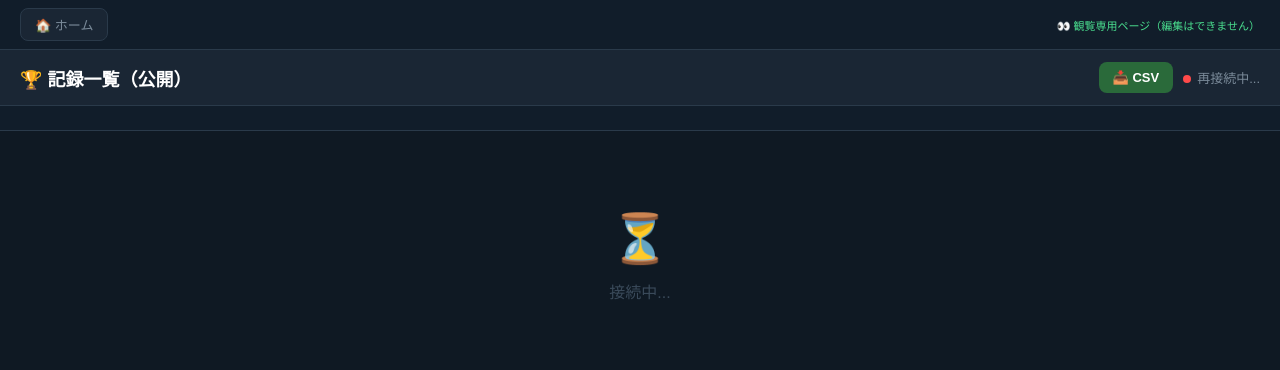
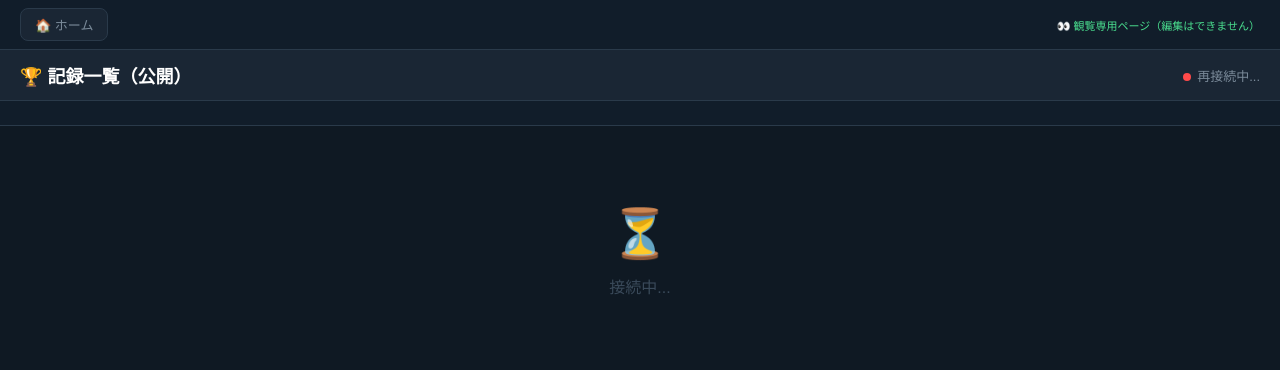
Before and after one commit to giantdiamidov-arch/gym-public-relay, a website: page public/scoreboard.html in a window 1280 px wide. Drawn offline with Linux system fonts and the light colour scheme.

Commit message:
Add files via upload

```diff
--- a/public/scoreboard.html
+++ b/public/scoreboard.html
@@ -82,7 +82,6 @@
 <div class="header">
   <h1>🏆 記録一覧（公開）</h1>
   <div class="header-right">
-    <button class="btn btn-green" onclick="downloadCSV()">📥 CSV</button>
     <div style="font-size:13px;color:#7a8a99"><span class="conn-dot" id="conn-dot"></span><span id="conn-text">接続中...</span></div>
   </div>
 </div>
@@ -327,57 +326,6 @@
     lastCount = confirmed.length;
   }
 
-  // ── CSV ──
-  function downloadCSV() {
-    if (confirmed.length===0) { alert('確定得点がありません'); return; }
-    const rows = [['性別','カテゴリー','BIB','氏名','所属','種目','D','ND','BONUS','E avg','SCORE','VT 1本目','VT 2本目','VT採用方式','確定時刻']];
-    [...buildVTDisplayRows()].sort((a,b)=>b.finalScore-a.finalScore).forEach(r => {
-      if (r.__vt) {
-        const v1 = r.__vt.vault1, v2 = r.__vt.vault2, vf = r.__vt.final;
-        rows.push([
-          APPARATUS[r.apparatus]?.gender||'',
-          r.athlete?.category||'',
-          r.athlete?.bib||'',
-          r.athlete?.name||'',
-          r.athlete?.club||'',
-          apparatusShort(r.apparatus),
-          '', '', '', '',
-          vf ? Number(vf.finalScore).toFixed(3) : '',
-          v1 ? Number(v1.finalScore).toFixed(3) : '',
-          v2 ? Number(v2.finalScore).toFixed(3) : '',
-          vf ? (vf.method==='avg' ? '2本平均' : `高い方(${vf.winnerVault}本目)`) : '',
-          r.confirmedAt ? new Date(r.confirmedAt).toLocaleString('ja-JP') : '',
-        ]);
-        return;
-      }
-      rows.push([
-        APPARATUS[r.apparatus]?.gender||'',
-        r.athlete?.category||'',
-        r.athlete?.bib||'',
-        r.athlete?.name||'',
-        r.athlete?.club||'',
-        apparatusShort(r.apparatus),
-        r.isDNF ? '棄権' : Number(r.dScore).toFixed(3),
-        r.isDNF ? '' : Number(r.nd||0).toFixed(3),
-        r.isDNF ? '' : Number(r.stickBonus||0).toFixed(3),
-        r.isDNF ? '' : Number(r.eAvg).toFixed(3),
-        r.isDNF ? '棄権' : Number(r.finalScore).toFixed(3),
-        '', '', '',
-        new Date(r.confirmedAt).toLocaleString('ja-JP'),
-      ]);
-    });
-    const bom = '\uFEFF';
-    const csv = bom + rows.map(r=>r.map(v=>`"${String(v).replace(/"/g,'""')}"`).join(',')).join('\n');
-    const blob = new Blob([csv],{type:'text/csv;charset=utf-8'});
-    const url = URL.createObjectURL(blob);
-    const a = document.createElement('a');
-    a.href=url;
-    const now=new Date();
-    a.download=`scores_public_${now.getFullYear()}${String(now.getMonth()+1).padStart(2,'0')}${String(now.getDate()).padStart(2,'0')}_${String(now.getHours()).padStart(2,'0')}${String(now.getMinutes()).padStart(2,'0')}.csv`;
-    a.click();
-    URL.revokeObjectURL(url);
-  }
-
   connectWS();
 </script>
 </body>
```
Also changed, not shown: public/display.html (+4 -0 lines).
